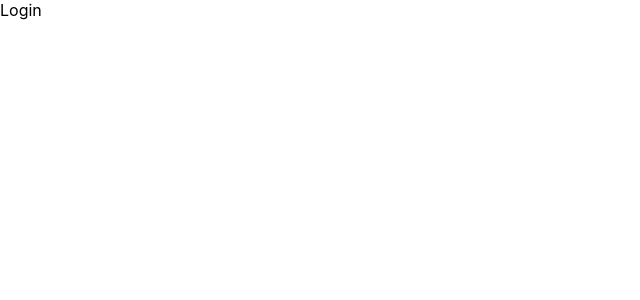
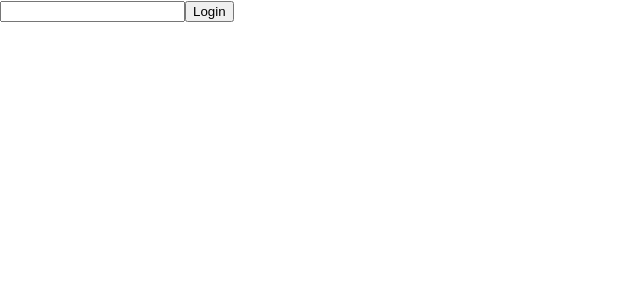
Before and after one commit to ivanbatistao/github-user-search, a React (Create React App) app: page /login in a window 1280 px wide. Shown: the top 300 px of the page, without its empty margins (0-640 px from the left). Built offline with nearby package versions, Linux system fonts and the light colour scheme.

Commit message:
Add Login feature - allow users to type userNickname and redirect them to home or show an error

```diff
--- a/src/components/Login.js
+++ b/src/components/Login.js
@@ -1,7 +1,54 @@
-import React from 'react';
+import React, { useContext, useState } from 'react';
+import { Navigate } from 'react-router-dom';
+import { AppContext } from '../context/AppContext';
 
 const Login = () => {
-  return <div>Login</div>;
+  const { userNickname, setUserData } = useContext(AppContext);
+  const userFromLocalStorage = window.localStorage.getItem('userNickname');
+
+  const [inputValue, setInputValue] = useState('');
+  const [error, setError] = useState('');
+
+  if (userNickname || userFromLocalStorage) {
+    return <Navigate to='/' />;
+  }
+
+  const handleSubmit = async (e) => {
+    e.preventDefault();
+    if (!inputValue) return;
+
+    const fetchData = async () => {
+      try {
+        const response = await fetch(
+          `https://api.github.com/users/${inputValue}`
+        );
+
+        if (response.ok) {
+          const userData = await response.json();
+          setUserData(userData);
+          window.localStorage.setItem('userNickname', userData.login);
+        } else {
+          throw new Error('User Not Found');
+        }
+      } catch (error) {
+        setError(error.message);
+      }
+    };
+
+    fetchData();
+  };
+
+  const handleChange = (e) => {
+    setInputValue(e.target.value);
+  };
+
+  return (
+    <form onSubmit={handleSubmit}>
+      <input type='text' value={inputValue} onChange={handleChange} />
+      <button type='submit'>Login</button>
+      {error && <span>{error}</span>}
+    </form>
+  );
 };
 
 export default Login;
```
